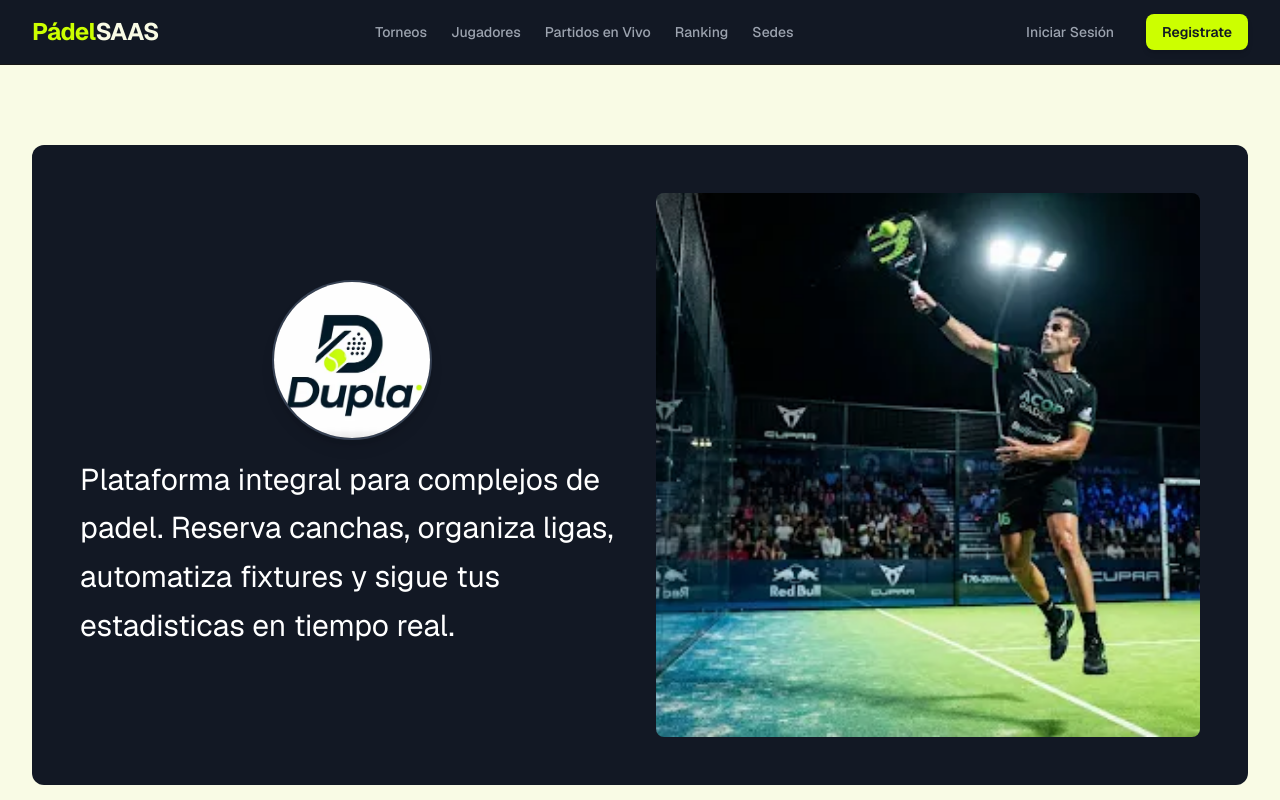
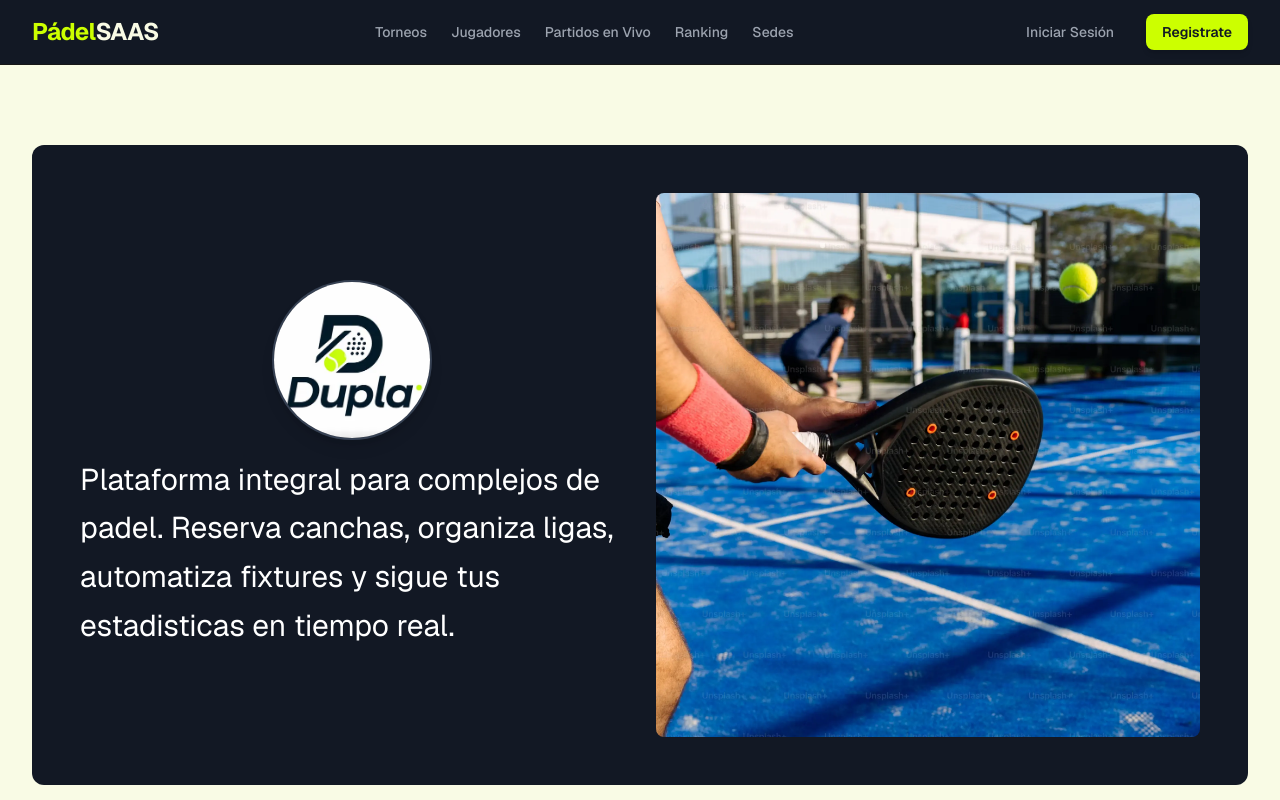
Before and after one commit to saaspaddle-sys/dupla-paddle-saas, a Next.js app in the folder apps/web/: page / in a window 1280 px wide. Shown: the top 800 px of the page. Built offline with nearby package versions, Linux system fonts and the light colour scheme.

Commit message:
change/imagen fondo principal

```diff
--- a/apps/web/src/app/(public)/page.tsx
+++ b/apps/web/src/app/(public)/page.tsx
@@ -59,7 +59,7 @@ export default function HomePage() {
           <div className="relative z-10 w-full">
             <div className="relative aspect-video w-full overflow-hidden rounded-lg md:aspect-square">
               <Image
-                src="/assets/images/background-principal.webp"
+                src="/assets/images/Fondo_principal_02.webp"
                 alt="Imagen principal de la plataforma"
                 fill
                 sizes="(min-width: 768px) 50vw, 100vw"
```
Also changed, not shown: apps/web/public/assets/images/Fondo_principal_02.webp (added).
